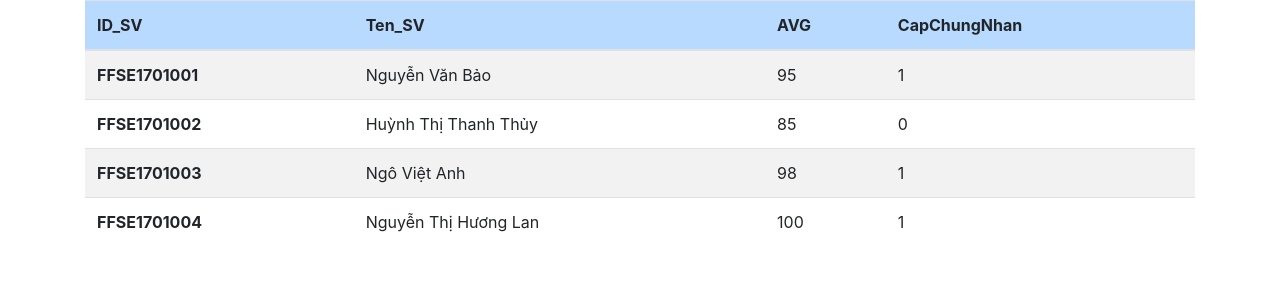
After one commit to truongvanquangminh/BaiTapPHP_CoBan, a PHP site: page /Bai11.php in a window 1280 px wide. The commit adds this page. Shown: the top 300 px of the page. Run offline with PHP 8.4, Linux system fonts and the light colour scheme.

Commit message:
Fix+Add Bai 6,11

```diff
--- /dev/null
+++ b/Bai11.php
@@ -0,0 +1,47 @@
+<!DOCTYPE html>
+<html lang="en">
+
+<head>
+    <meta charset="UTF-8">
+    <meta http-equiv="X-UA-Compatible" content="IE=edge">
+    <meta name="viewport" content="width=device-width, initial-scale=1.0">
+    <title>Bài 11</title>
+    <link rel="stylesheet" href="https://cdn.jsdelivr.net/npm/bootstrap@4.1.3/dist/css/bootstrap.min.css" integrity="sha384-MCw98/SFnGE8fJT3GXwEOngsV7Zt27NXFoaoApmYm81iuXoPkFOJwJ8ERdknLPMO" crossorigin="anonymous">
+</head>
+
+<body>
+    <div class="container">
+        <table class="table table-striped">
+            <thead>
+                <tr class="table-primary">
+                    <th scope="col">ID_SV</th>
+                    <th scope="col">Ten_SV</th>
+                    <th scope="col">AVG</th>
+                    <th scope="col">CapChungNhan</th>
+                </tr>
+            </thead>
+            <tbody>
+                <?php
+                $arHocVien = [
+                    'FFSE1701001' => ['Nguyễn Văn Bảo', 95, 1],
+                    'FFSE1701002' => ['Huỳnh Thị Thanh Thủy', 85, 0],
+                    'FFSE1701003' => ['Ngô Việt Anh', 98, 1],
+                    'FFSE1701004' => ['Nguyễn Thị Hương Lan', 100, 1]
+                ];
+                foreach ($arHocVien as $key => $value) { ?>
+                    <tr>
+                        <th scope="row"><?php echo $key ?></th>
+                        <td><?php echo $value[0] ?></td>
+                        <td><?php echo $value[1] ?></td>
+                        <td><?php echo $value[2] ?></td>
+                    </tr>
+                <?php
+                }
+                ?>
+
+            </tbody>
+        </table>
+    </div>
+</body>
+
+</html>
```
Also changed, not shown: Bai6.php (+42 -15 lines).
